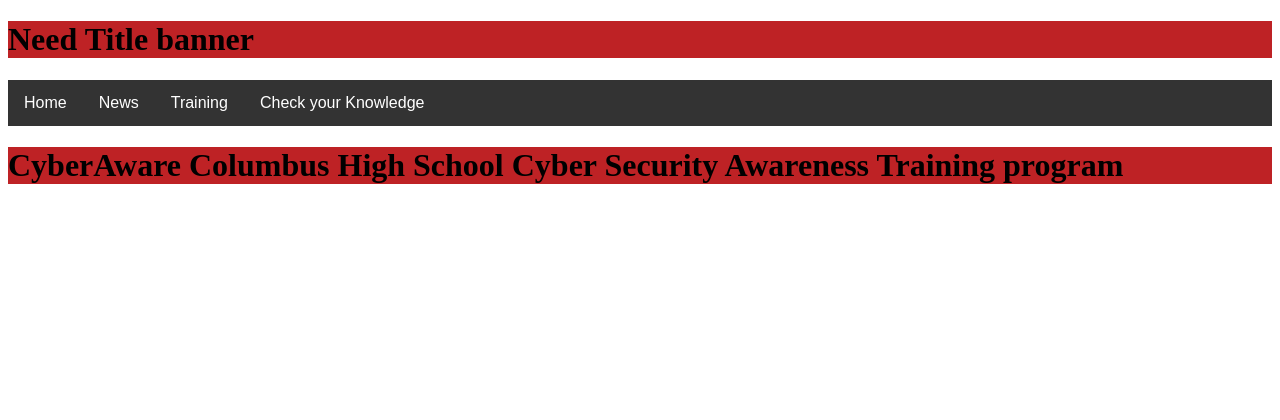
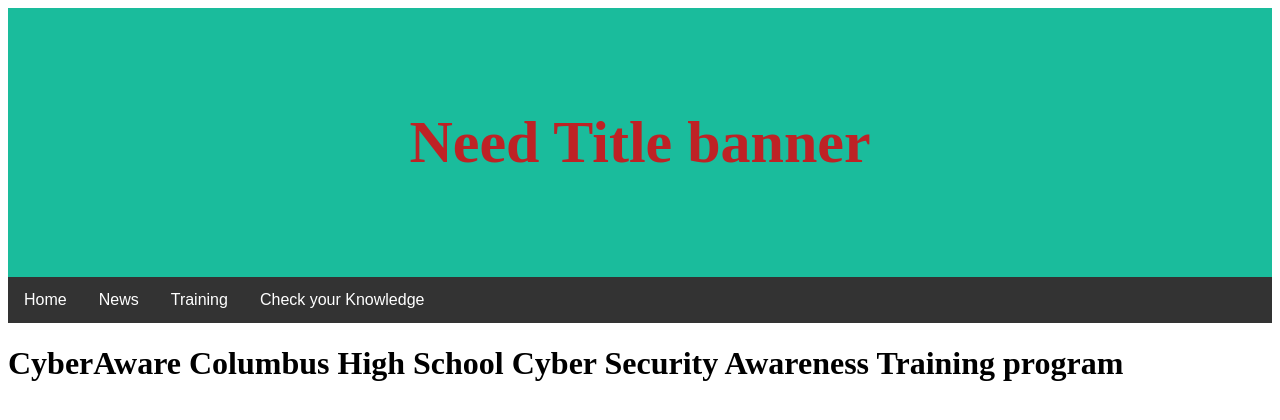
Before and after one commit to aartler/CyberAware, a plain HTML site: page index.html in a window 1280 px wide. Drawn offline with Linux system fonts and the light colour scheme.

Commit message:
Update CA.css

```diff
--- a/CA.css
+++ b/CA.css
@@ -1,4 +1,9 @@
-h1 {background-color: #be2225;}
+.header {
+  padding: 60px;
+  text-align: center;
+  background: #1abc9c;
+  color: #be2225;
+  font-size: 30px;}
 
 /* Navbar container */
 .navbar {
```
